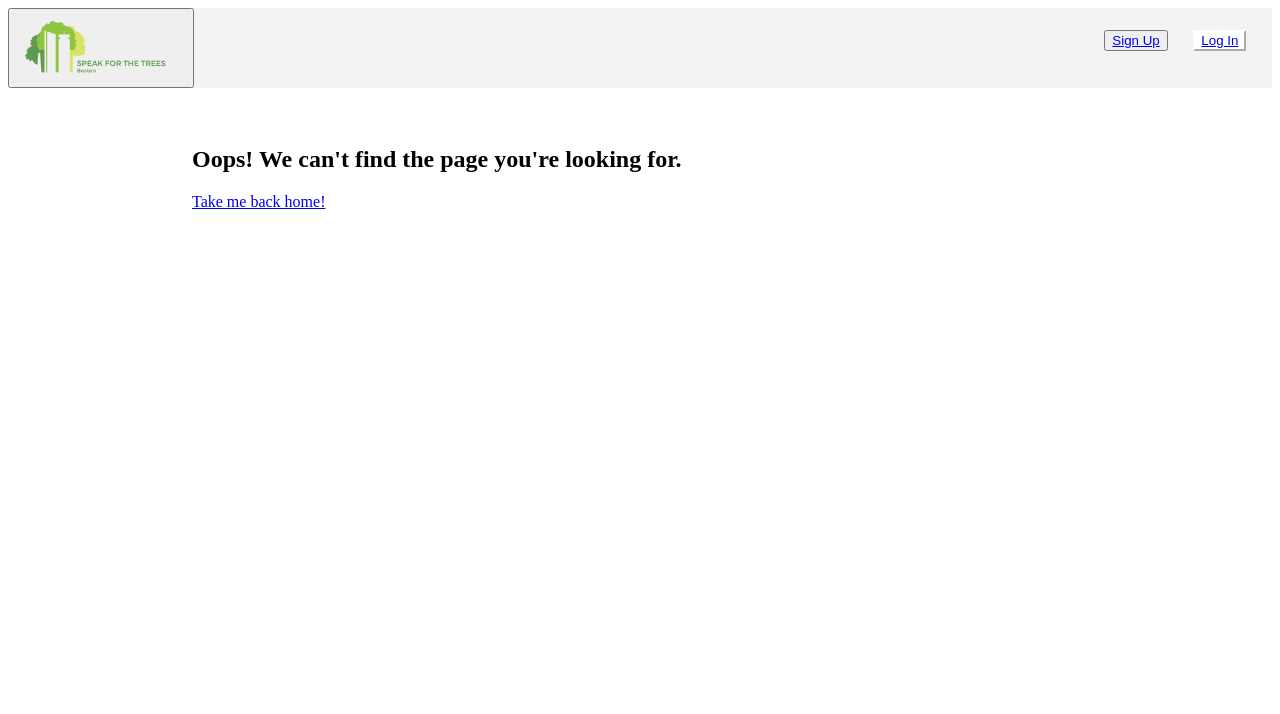
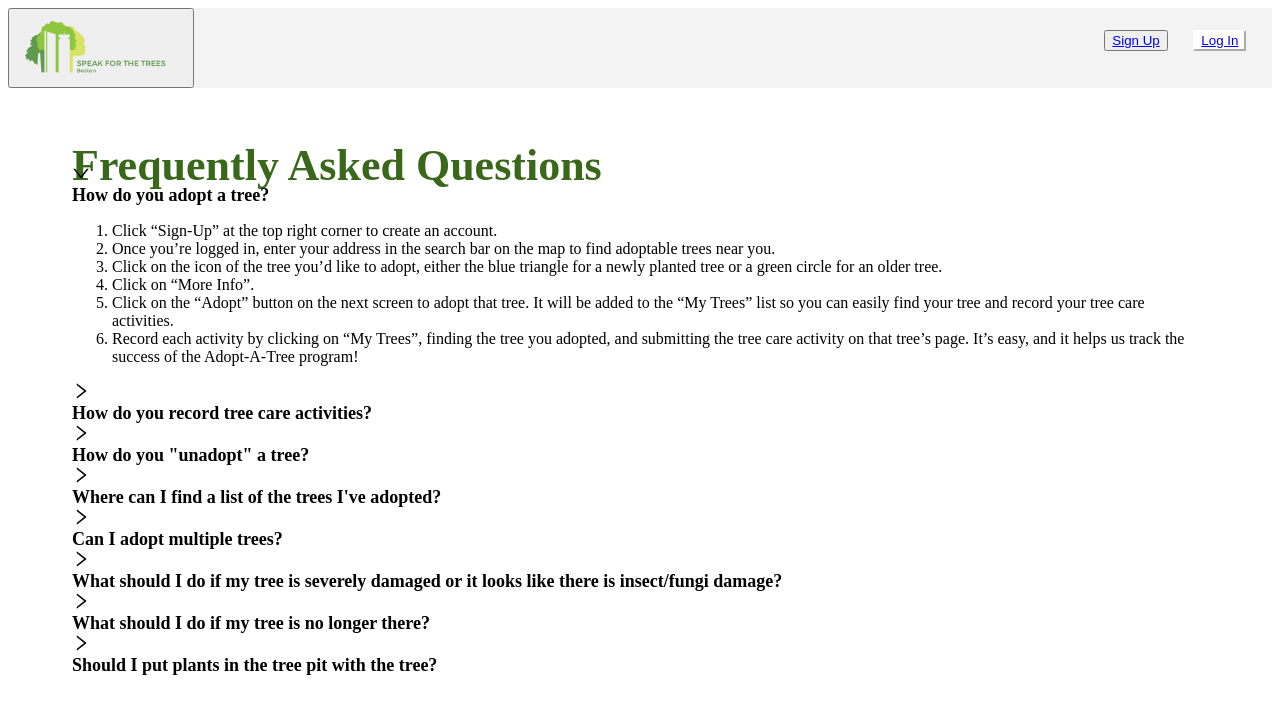
Before and after one commit to Code-4-Community/speak-for-the-trees-frontend, a React (Create React App) app: page /faq in a window 1280 px wide. Shown: the top 714 px of the page. Built offline with nearby package versions, Linux system fonts and the light colour scheme.

Commit message:
Create FAQ page

```diff
--- a/src/App.tsx
+++ b/src/App.tsx
@@ -28,12 +28,17 @@ import SitePage from './containers/sitePage';
 import Reports from './containers/reports';
 import { logout } from './auth/ducks/thunks';
 import history from './history';
+import FAQ from './containers/faq';
 
 const AppLayout = styled(Layout)`
   min-height: 100vh;
 `;
 
 type AppProps = UserAuthenticationReducerState;
+
+export enum Languages {
+  ENGLISH = 'ENG',
+}
 
 export enum ParameterizedRouteBases {
   // TEAM = '/team/',
@@ -58,6 +63,7 @@ export enum Routes {
   AVAILABLE_TEAMS = '/available',
   ADMIN = '/admin',
   REPORTS = '/reports',
+  FAQ = '/faq',
   FORGOT_PASSWORD_REQUEST = '/forgot-password',
   FORGOT_PASSWORD_RESET = '/forgot-password-reset/:key',
   NOT_FOUND = '*',
@@ -120,6 +126,7 @@ const App: React.FC = () => {
                       <Route path={Routes.LOGIN} exact component={Login} />
                       <Route path={Routes.SIGNUP} exact component={Signup} />
                       <Route path={Routes.TREE} exact component={TreePage} />
+                      <Route path={Routes.FAQ} exact component={FAQ} />
                       <AuthRedirect from={Routes.HOME} />
                       <AuthRedirect from={Routes.SETTINGS} />
                       <Route
--- /dev/null
+++ b/src/components/questionList/index.tsx
@@ -0,0 +1,17 @@
+import React, { ReactNode } from 'react';
+
+interface QuestionPanelProps {
+  readonly answers: ReactNode[];
+}
+
+const QuestionList: React.FC<QuestionPanelProps> = ({ answers }) => {
+  return (
+    <ol>
+      {answers.map((item: ReactNode, index: number) => {
+        return <li key={index}>{item}</li>;
+      })}
+    </ol>
+  );
+};
+
+export default QuestionList;
--- a/src/components/themedComponents/index.tsx
+++ b/src/components/themedComponents/index.tsx
@@ -10,6 +10,10 @@ import {
 } from '../../utils/colors';
 import { LinkButton } from '../linkButton';
 import { BREAKPOINT_TABLET } from '../windowDimensions';
+
+export const PaddedPageContainer = styled.div`
+  padding: 5vh 5vw;
+`;
 
 export const ContentContainer = styled.div`
   display: block;
--- /dev/null
+++ b/src/containers/faq/content.tsx
@@ -0,0 +1,124 @@
+import React from 'react';
+
+// FAQ Questions
+export const QUESTION_ONE = {
+  ENG: 'How do you adopt a tree?',
+};
+export const QUESTION_TWO = {
+  ENG: 'How do you record tree care activities?',
+};
+export const QUESTION_THREE = {
+  ENG: 'How do you "unadopt" a tree?',
+};
+export const QUESTION_FOUR = {
+  ENG: "Where can I find a list of the trees I've adopted?",
+};
+export const QUESTION_FIVE = {
+  ENG: 'Can I adopt multiple trees?',
+};
+export const QUESTION_SIX = {
+  ENG:
+    'What should I do if my tree is severely damaged or it looks like there is insect/fungi damage?',
+};
+export const QUESTION_SEVEN = {
+  ENG: 'What should I do if my tree is no longer there?',
+};
+export const QUESTION_EIGHT = {
+  ENG: 'Should I put plants in the tree pit with the tree?',
+};
+
+// FAQ Answers
+export const ANSWER_ONE = {
+  ENG: [
+    'Click “Sign-Up” at the top right corner to create an account.',
+    'Once you’re logged in, enter your address in the search bar on the map to find adoptable trees near you.',
+    'Click on the icon of the tree you’d like to adopt, either the blue triangle for a newly planted tree or a green ' +
+      'circle for an older tree.',
+    'Click on “More Info”.',
+    'Click on the “Adopt” button on the next screen to adopt that tree. It will be added to the “My Trees” list so ' +
+      'you can easily find your tree and record your tree care activities.',
+    'Record each activity by clicking on “My Trees”, finding the tree you adopted, and submitting the tree care ' +
+      'activity on that tree’s page. It’s easy, and it helps us track the success of the Adopt-A-Tree program!',
+  ],
+};
+export const ANSWER_TWO = {
+  ENG: [
+    <>
+      Go to{' '}
+      <a
+        href={'https://map.treeboston.org/home'}
+        target={'_blank'}
+        rel={'noopener noreferrer'}
+      >
+        map.treeboston.org/home
+      </a>{' '}
+      and click on “My Trees”.
+    </>,
+    <>
+      On the right-hand side of your screen, click “More Info” under the tree
+      you cared for.
+    </>,
+    <>
+      You should see this on your screen where you can enter what you did and
+      when:
+      <br />
+      <img
+        src={'https://d2j3fegnzkmagm.cloudfront.net/stewardship-form.png'}
+        alt={'stewardship form'}
+      />
+    </>,
+  ],
+};
+export const ANSWER_THREE = {
+  ENG:
+    'On your tree’s page, click on the “unadopt” button that is in place of the original adopt button. Please make ' +
+    'sure to “unadopt” trees you are no longer able to care for so others have the opportunity to adopt them and ' +
+    'the trees can get the care they need.',
+};
+export const ANSWER_FOUR = {
+  ENG: (
+    <>
+      Go to{' '}
+      <a
+        href={'https://map.treeboston.org/my-trees'}
+        target={'_blank'}
+        rel={'noopener noreferrer'}
+      >
+        map.treeboston.org/my-trees
+      </a>
+      .
+    </>
+  ),
+};
+export const ANSWER_FIVE = {
+  ENG:
+    'Yes! We encourage you to adopt as many trees as you’d like. We do ask that you “unadopt” trees you are no ' +
+    'longer able to care for so others can adopt and care for those trees.',
+};
+export const ANSWER_SIX = {
+  ENG:
+    'You will need to submit a 311 request to the city. If it is a hazard, you should use the word "hazard" in your ' +
+    '311 request and try to describe it specifically - a broken limb in the canopy that is dangling overhead, for ' +
+    'instance, or an increased lean of the main trunk and visible signs of fungal disease. This information will ' +
+    'help the City Arborists triage requests that relate to public safety.',
+};
+export const ANSWER_SEVEN = {
+  ENG: (
+    <>
+      If your tree has been removed, or there is an empty pit near you and you’d
+      like a tree there, you should submit a{' '}
+      <a
+        href={'https://www.cityofboston.gov/311/'}
+        target={'_blank'}
+        rel={'noopener noreferrer'}
+      >
+        311 request
+      </a>{' '}
+      to the city.
+    </>
+  ),
+};
+export const ANSWER_EIGHT = {
+  ENG:
+    'Please do not plant anything within the tree pits. You may mulch the tree if you’d like and weed the pit.',
+};
--- /dev/null
+++ b/src/containers/faq/index.tsx
@@ -0,0 +1,89 @@
+import React from 'react';
+import { Helmet } from 'react-helmet';
+import PageLayout from '../../components/pageLayout';
+import PageHeader from '../../components/pageHeader';
+import { PaddedPageContainer } from '../../components/themedComponents';
+import { Collapse, Typography } from 'antd';
+import {
+  ANSWER_EIGHT,
+  ANSWER_FIVE,
+  ANSWER_FOUR,
+  ANSWER_ONE,
+  ANSWER_SEVEN,
+  ANSWER_SIX,
+  ANSWER_THREE,
+  ANSWER_TWO,
+  QUESTION_EIGHT,
+  QUESTION_FIVE,
+  QUESTION_FOUR,
+  QUESTION_ONE,
+  QUESTION_SEVEN,
+  QUESTION_SIX,
+  QUESTION_THREE,
+  QUESTION_TWO,
+} from './content';
+import QuestionList from '../../components/questionList';
+import { Languages } from '../../App';
+import styled from 'styled-components';
+import { WHITE } from '../../utils/colors';
+
+const WhitePanel = styled(Collapse.Panel)`
+  background: ${WHITE};
+  font-size: 16px;
+
+  & .ant-collapse-header {
+    font-weight: bold;
+    font-size: 18px;
+  }
+`;
+
+const FAQ: React.FC = () => {
+  // todo: replace this with prop when implementing languages
+  const lang = Languages.ENGLISH;
+
+  return (
+    <>
+      <Helmet>
+        <title>FAQ</title>
+        <meta
+          name="description"
+          content="Answers to frequently asked questions when using the Adopt-A-Tree site."
+        />
+      </Helmet>
+
+      <PageLayout>
+        <PaddedPageContainer>
+          <PageHeader pageTitle={'Frequently Asked Questions'} />
+          <Collapse defaultActiveKey={1}>
+            <WhitePanel key={1} header={QUESTION_ONE[lang]}>
+              <QuestionList answers={ANSWER_ONE[lang]} />
+            </WhitePanel>
+            <WhitePanel key={2} header={QUESTION_TWO[lang]}>
+              <QuestionList answers={ANSWER_TWO[lang]} />
+            </WhitePanel>
+            <WhitePanel key={3} header={QUESTION_THREE[lang]}>
+              <Typography.Paragraph>{ANSWER_THREE[lang]}</Typography.Paragraph>
+            </WhitePanel>
+            <WhitePanel key={4} header={QUESTION_FOUR[lang]}>
+              {ANSWER_FOUR[lang]}
+            </WhitePanel>
+            <WhitePanel key={5} header={QUESTION_FIVE[lang]}>
+              {ANSWER_FIVE[lang]}
+            </WhitePanel>
+            <WhitePanel key={6} header={QUESTION_SIX[lang]}>
+              {ANSWER_SIX[lang]}
+            </WhitePanel>
+            <WhitePanel key={7} header={QUESTION_SEVEN[lang]}>
+              {ANSWER_SEVEN[lang]}
+            </WhitePanel>
+            <WhitePanel key={8} header={QUESTION_EIGHT[lang]}>
+              {ANSWER_EIGHT[lang]}
+            </WhitePanel>
+          </Collapse>
+        </PaddedPageContainer>
+      </PageLayout>
+    </>
+  );
+};
+
+export default FAQ;
--- a/src/containers/reports/index.tsx
+++ b/src/containers/reports/index.tsx
@@ -14,10 +14,7 @@ import {
   getCountAdoptedInPastWeek,
   getStewardshipTableReport,
 } from './ducks/selectors';
-
-const ReportsContainer = styled.div`
-  padding: 5vh 5vw;
-`;
+import { PaddedPageContainer } from '../../components/themedComponents';
 
 const FeaturedStatsSection = styled.div`
   margin-bottom: 20px;
@@ -55,7 +52,7 @@ const Reports: React.FC = () => {
         />
       </Helmet>
       <PageLayout>
-        <ReportsContainer>
+        <PaddedPageContainer>
           <PageHeader pageTitle={'Site Report'} />
           <FeaturedStatsSection>
             <FeaturedStats
@@ -97,7 +94,7 @@ const Reports: React.FC = () => {
               </Skeleton>
             </Tabs.TabPane>
           </Tabs>
-        </ReportsContainer>
+        </PaddedPageContainer>
       </PageLayout>
     </>
   );
```
